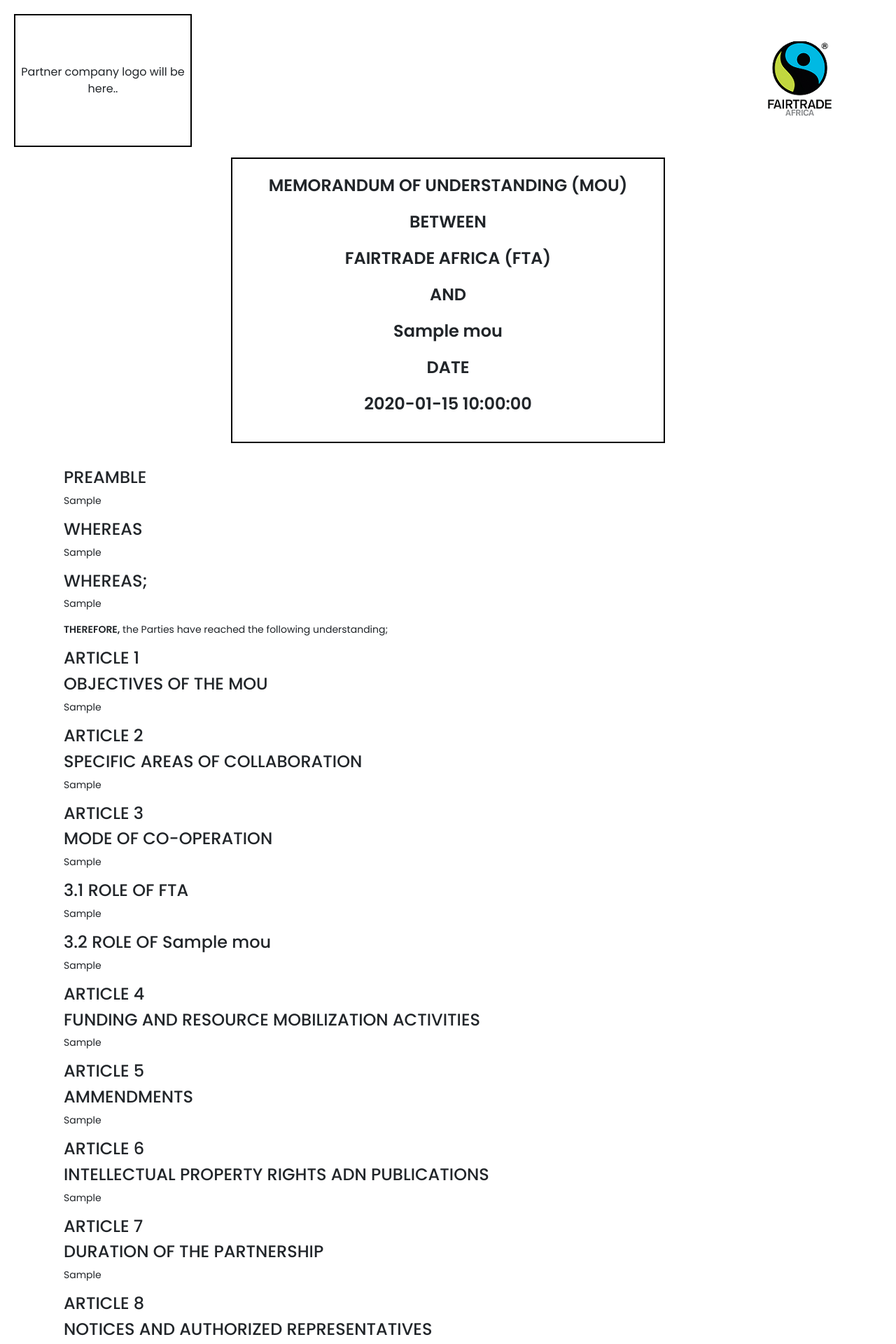
After one commit to TheChitoMahn/ftapms-updated, a PHP site: page /includes/print_MOU_single.inc.php?id=1 in a window 1280 px wide. The commit adds this page. Shown: the top 1920 px of the page at 70% size. Run offline with PHP 8.4, Linux system fonts and the light colour scheme; tables that the repository leaves empty or names only in its code hold one stand-in row (values such as "Sample post"); some libraries are stand-ins or nearby versions.

Commit message:
added print and delete fnc for mou

```diff
--- a/css/mou.css
+++ b/css/mou.css
@@ -39,6 +39,16 @@
     margin: 10px;
     float: right;
 }
+.ftalogoprint{
+    display: flex;
+    justify-content: center;
+    align-items: center;
+    text-align: center;
+    width: 20%;
+    height: 100%;
+    margin: 10px;
+    float: right;
+}
 .mousection1{
     display: flex;
     padding: 5px;
--- /dev/null
+++ b/css/moutable.css
@@ -0,0 +1,4 @@
+.thead-dark th{
+    height: 15px;
+    line-height: 30px;
+}
--- a/includes/listMOU.inc.php
+++ b/includes/listMOU.inc.php
@@ -0,0 +1,6 @@
+<?php
+
+include "dbh.inc.php";
+
+$sql = "SELECT * FROM mou ORDER BY id DESC";
+$result = mysqli_query($conn, $sql);
--- a/includes/nda.inc.php
+++ b/includes/nda.inc.php
@@ -13,13 +13,14 @@
     $timelimit = $_POST["timelimit"];
     $goals = trim($_POST["goalsbiginput"]);
     $w_name = $_POST["witnessname"];
+    $w_designation = $_POST["witnessdesignation"];
     $w_address = $_POST["witnessaddress"];
     $fta_name = $_POST["ftaname"];
 
     require_once 'dbh.inc.php';
     require_once 'nptfunctions.inc.php';
 
-    createnda($conn, $date, $name, $partner, $proposal, $delivery, $termination, $country, $time, $timelimit, $goals, $w_name, $w_address, $fta_name);
+    createnda($conn, $date, $name, $partner, $proposal, $delivery, $termination, $country, $time, $timelimit, $goals, $w_name, $w_designation, $w_address, $fta_name);
 
 }else {
     header("location: ../php/NDA.php?error=posterror");
--- /dev/null
+++ b/includes/print_MOU_single.inc.php
@@ -0,0 +1,148 @@
+<?php
+    if (isset($_GET['id'])) {
+
+        include "dbh.inc.php";
+
+        function validate($data){
+            $data = trim($data);
+            $data = stripslashes($data);
+            $data = htmlspecialchars($data);
+            return $data;
+        }
+
+        $id = validate($_GET['id']);
+
+        $sql = "SELECT * FROM mou WHERE id = $id";
+        $resultzz = mysqli_query($conn, $sql);
+
+        if (mysqli_num_rows($resultzz) > 0) {
+            $row = mysqli_fetch_assoc($resultzz);
+        }else {
+            header("Location: ./php/listMOU.php?error=goneBack1");
+        }
+    }
+?>
+<link rel="stylesheet" href="../css/newpartner.css">
+<link rel="stylesheet" href="../css/dashboard.css">
+<link rel="stylesheet" href="../css/index.css">
+<link rel="stylesheet" href="../css/mou.css">
+<title>MOU:<?=$row['orgname']?></title>
+<link rel="icon" type="image/gif" href="../images/FTA no cap.PNG" />
+
+<link rel="stylesheet" href="../css/printALL.css">
+<link rel="stylesheet" href="https://maxcdn.bootstrapcdn.com/bootstrap/4.0.0/css/bootstrap.min.css">
+<link rel="stylesheet" href="https://maxst.icons8.com/vue-static/landings/line-awesome/line-awesome/1.3.0/css/line-awesome.min.css">
+<link rel="stylesheet" href="https://maxst.icons8.com/vue-static/landings/line-awesome/font-awesome-line-awesome/css/all.min.css">
+
+<div class="partnercontent">
+
+    <div class="twopics">
+        <div class="insertpic">
+            Partner company logo will be here..
+        </div>
+        <div class="ftalogoprint">
+            <img src="../images/FTA.PNG" alt="FTA Logo">
+        </div>
+    </div>
+
+    <div class="mousection1">
+        <div class="moutitle">
+            <p>
+                MEMORANDUM OF UNDERSTANDING (MOU)
+            </p>
+            <P>BETWEEN</P>
+            <P>FAIRTRADE AFRICA (FTA)</P>
+            <P>AND</P>
+            <p><?=$row['orgname']?></p>
+            <p>DATE</p>
+            <p><?=$row['moudate']?></p>
+        </div>
+    </div>
+
+</div>
+
+<div class="rpbody">
+    <div class="box1">
+        <h4>PREAMBLE</h4>
+        <p><?=$row['preamble']?></p>
+
+        <h4>WHEREAS</h4>
+        <p><?=$row['whereas']?></p>
+
+        <h4>WHEREAS;</h4>
+        <p><?=$row['whereas2']?></p>
+
+        <p><b><a>THEREFORE,</a></b> the Parties have reached the following understanding;</p>
+
+        <h4>ARTICLE 1</h4>
+        <h4>OBJECTIVES OF THE MOU</h4>
+        <p><?=$row['article1']?></p>
+
+        <h4>ARTICLE 2</h4>
+        <h4>SPECIFIC AREAS OF COLLABORATION</h4>
+        <p><?=$row['article2']?></p>
+
+        <h4>ARTICLE 3</h4>
+        <h4>MODE OF CO-OPERATION</h4>
+        <p><?=$row['article3']?></p>
+
+        <h4>3.1 ROLE OF FTA</h4>
+        <p><?=$row['article31']?></p>
+
+        <h4>3.2 ROLE OF <?=$row['orgname']?></h4>
+        <p><?=$row['article31']?></p>
+
+        <h4>ARTICLE 4</h4>
+        <h4>FUNDING AND RESOURCE MOBILIZATION ACTIVITIES</h4>
+        <p><?=$row['article4']?></p>
+
+        <h4>ARTICLE 5</h4>
+        <h4>AMMENDMENTS</h4>
+        <p><?=$row['article5']?></p>
+
+        <h4>ARTICLE 6</h4>
+        <h4>INTELLECTUAL PROPERTY RIGHTS ADN PUBLICATIONS</h4>
+        <p><?=$row['article6']?></p>
+
+        <h4>ARTICLE 7</h4>
+        <h4>DURATION OF THE PARTNERSHIP</h4>
+        <p><?=$row['article7']?></p>
+
+        <h4>ARTICLE 8</h4>
+        <h4>NOTICES AND AUTHORIZED REPRESENTATIVES</h4>
+        <p><?=$row['article8']?></p>
+        <p><?=$row['contacts']?></p>
+
+        <h4>ARTICLE 9</h4>
+        <h4>CONFIDENTIALITY</h4>
+        <p><?=$row['article9']?></p>
+
+        <h4>ARTICLE 10</h4>
+        <h4>TERMINATION</h4>
+        <p><?=$row['article10']?></p>
+
+        <h4>ARTICLE 11</h4>
+        <h4>LEGAL JURISDICTION</h4>
+        <p><?=$row['article11']?></p>
+
+        <h4>ARTICLE 12</h4>
+        <h4>DISPUTE RESOLUTION</h4>
+        <p><?=$row['article12']?></p>
+
+        <h4>ARTICLE 13</h4>
+        <h4>LEGAL STATUS OF THE MOU</h4>
+        <p><?=$row['article13']?></p>
+
+        <h4>ARTICLE 14</h4>
+        <h4>FORCE MAJUERE</h4>
+        <p><?=$row['article14']?></p>
+
+        <P><B><a>IN WITNESS WHEREOF</a></B>, the Parties duly authorized have agreed and executed this MOU on the date of the last signature hereunder.</P>
+
+        <p><?=$row['sign']?></p>
+
+    </div>
+</div>
+<div class="print">
+    <a onclick="window.print()"><i class="las la-print fa-lg"></i></a>
+</div>
--- a/php/NDA.php
+++ b/php/NDA.php
@@ -96,7 +96,7 @@
                     <a>Patners:</a>
                 </div>
                 <div class="input">
-                    <input type="text" class="txtfields2" name="witnessname" placeholder="Name" required>
+                    <input type="text" class="txtfields2" name="witnessname" placeholder="Signup Name" required>
                 </div>
                 <div class="input">
                     <input type="text" class="txtfields2" name="witnessdesignation" placeholder="Designation" required>
@@ -108,7 +108,7 @@
                     <a>Fairtrade Africa Name:</a>
                 </div>
                 <div class="input">
-                    <input type="text" class="txtfields2" name="ftaname" placeholder="Name" required>
+                    <input type="text" class="txtfields2" name="ftaname" placeholder="Signup Name" required>
                 </div>
                 <div class="buttons">
                     <button type="button" class="ingia_btn"><a href="./listNDA.php">View All NDAs'</a></button>
--- a/php/listusers.php
+++ b/php/listusers.php
@@ -31,7 +31,7 @@
             <?php
                 if (mysqli_num_rows($result)) { ?>
             <div class="table-holder">
-                <table class="table table-striped">
+                <table class="table table-striped table-bordered mogotio">
                     <thead class="thead-dark">
                         <tr>
                             <th scope="col">No.</th>
```
Also changed, not shown: includes/nptfunctions.inc.php (+5 -5 lines), php/AgreementGenDash.php (+46 -6 lines), php/MOU.php (+14 -2 lines), php/listNDA.php (+9 -5 lines), php/lsitMOU.php (+41 -0 lines), php/mouDelete.php (added, +27 -0 lines).
